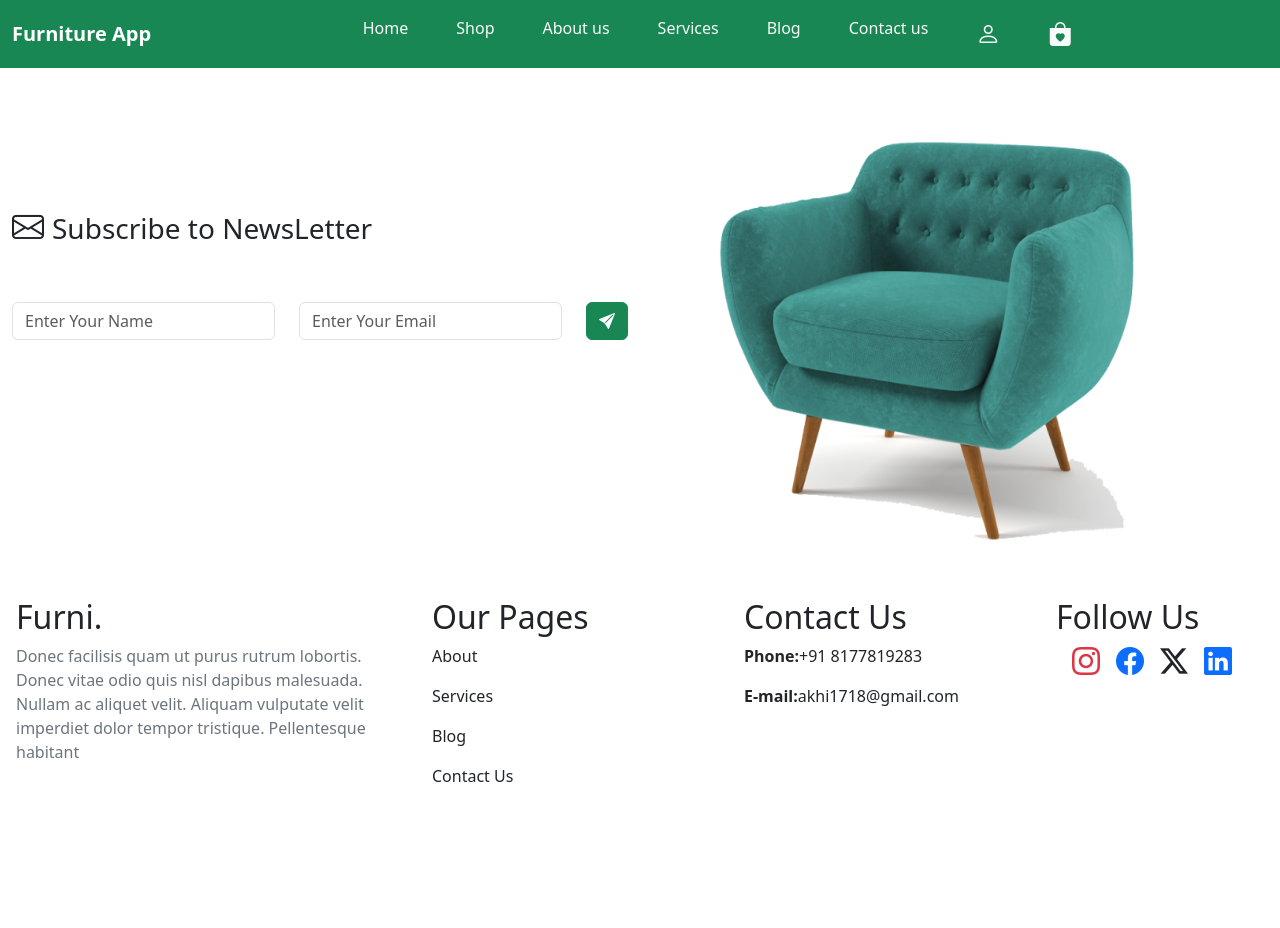
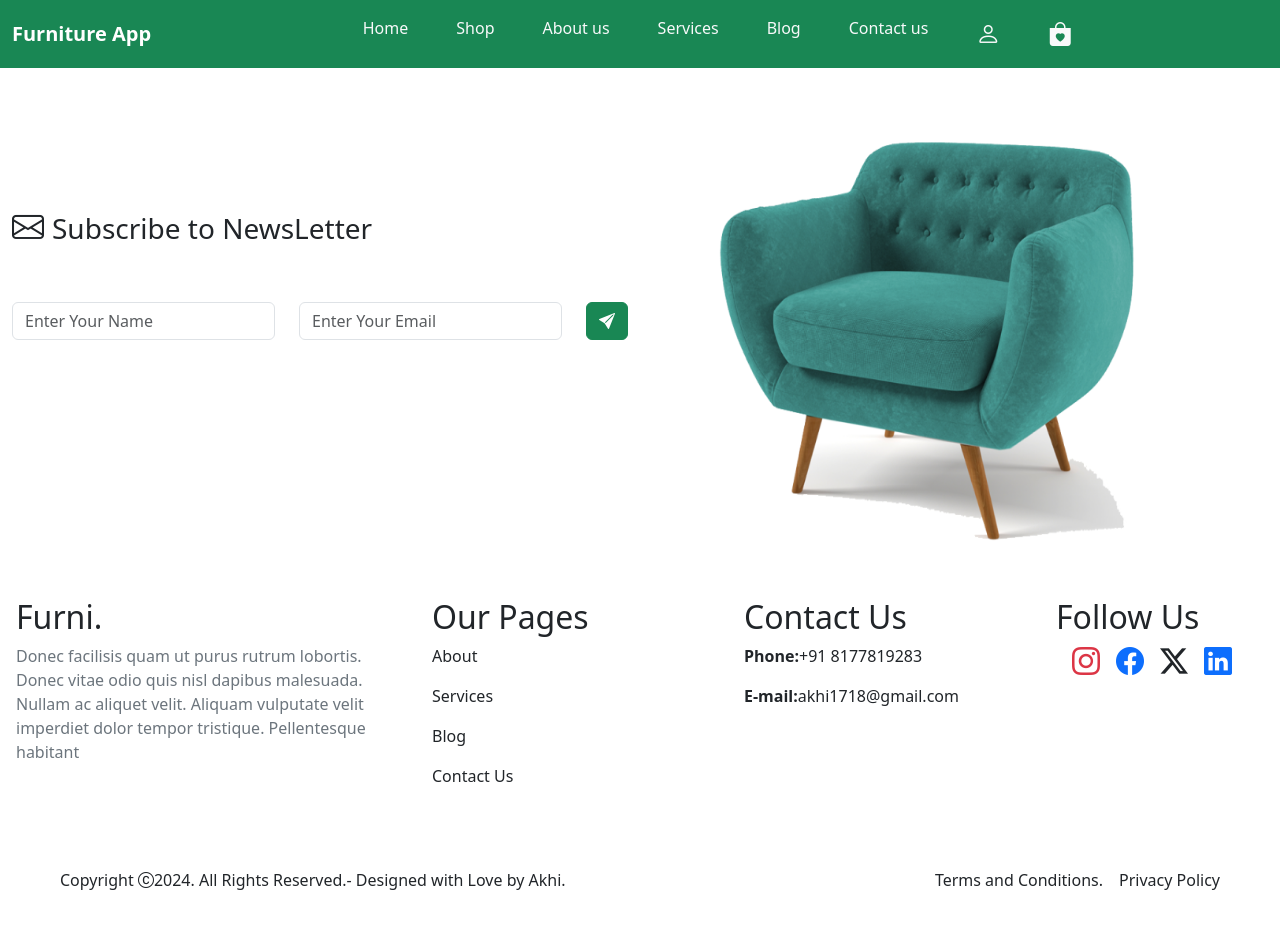
Before and after one commit to akhi1817/Furniture-app, a React (Create React App) app: page /footer in a window 1280 px wide. Shown: the top 928 px of the page. Before the commit the page ends 820 px from the top, so only its background shows below. Built offline with nearby package versions, Linux system fonts and the light colour scheme.

Commit message:
copyright section done

```diff
--- a/src/Footer.jsx
+++ b/src/Footer.jsx
@@ -44,6 +44,14 @@ const Footer = () => {
         </div>
       </div>
     </div>
+    <div className='row p-5'>
+      <div className='col-md-6'>
+        <p>Copyright <i class="bi bi-c-circle"></i>2024. All Rights Reserved.- Designed with Love by Akhi.</p>
+      </div>
+      <div className='col-md-6'>
+        <Link className='text-dark d-flex justify-content-end text-decoration-none'><p className='me-3'>Terms and Conditions.</p><p className=''>Privacy Policy</p></Link>
+      </div>
+    </div>
    </div>
    </>
   )
```
